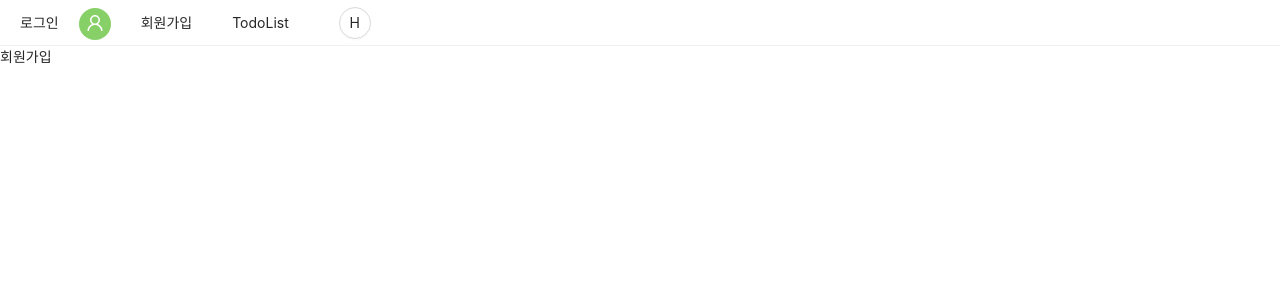
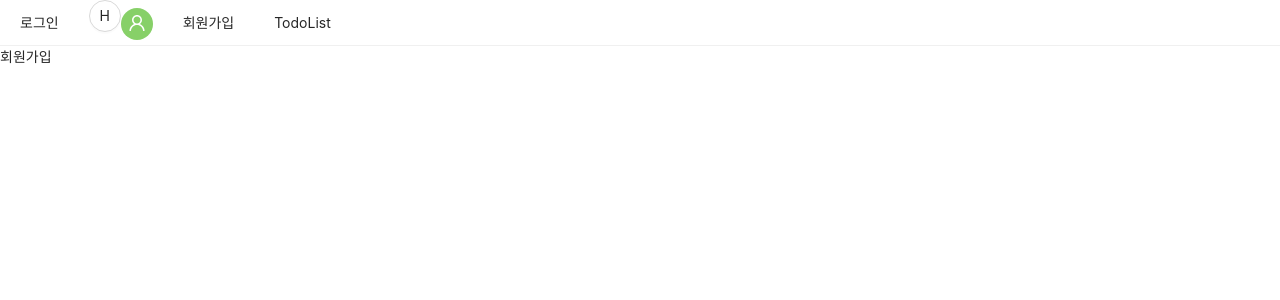
Before and after one commit to FlaSh0211/ToDoList, a React (Create React App) app: page /register in a window 1280 px wide. Shown: the top 300 px of the page. Built offline with nearby package versions, Linux system fonts and the light colour scheme.

Commit message:
라우팅 버그 수정

```diff
--- a/src/component/NavBar/Navbar.js
+++ b/src/component/NavBar/Navbar.js
@@ -13,7 +13,7 @@ const Nav = ({ history }) => {
     const handleClick = e => {
       console.log(e.key)
       setState({ current: e.key });
-      if(e.key === 'Home') {
+      if(e.key === undefined) {
         history.push('/');
       }
       else {
@@ -36,21 +36,21 @@ const Nav = ({ history }) => {
     );
     return (
         <div style={{width: "100%"}} >
-            <Menu onClick={handleClick} selectedKeys={current} mode="horizontal" style={{width: "100%", margin:"0 auto"}}>
-                <Menu.Item key="login" icon={ null }>
+            <Menu selectedKeys={current} mode="horizontal" style={{width: "100%", margin:"0 auto"}}>
+                <Menu.Item key="login" icon={ null } onClick={handleClick}>
                   로그인
                 </Menu.Item>
-                <Menu.Item key="register" icon={ null }>
+                <Menu.Item key="register" icon={ null } onClick={handleClick}>
                   회원가입
                 </Menu.Item>
-                <Menu.Item key="todolist" icon={ null }>
+                <Menu.Item key="todolist" icon={ null } onClick={handleClick}>
                   TodoList
                 </Menu.Item>
-                <Menu.Item key="Home" icon={ null }>
-                  <Button type="" shape="circle" style={{marginLeft: "10px"}}>
-                    H
-                  </Button>
-                </Menu.Item>
+
+                <Button key="Home"onClick={handleClick} type="" shape="circle" style={{marginLeft: "10px"}}>
+                  H
+                </Button>
+
                 <Dropdown overlay={menu} placement="bottomLeft" arrow>
                   <Avatar style={{ backgroundColor: '#87d068', float: 'right', marginTop: "8px", marginRight: "10px"}} icon={<UserOutlined />} />
                 </Dropdown>
```
